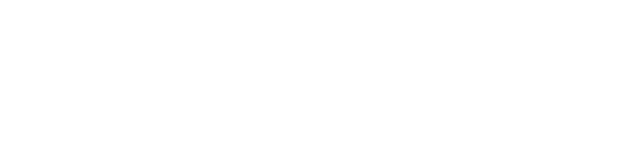
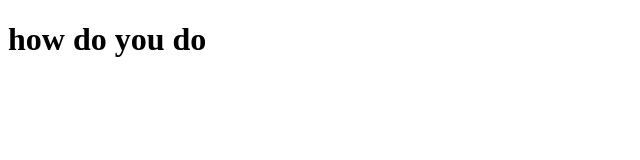
Before and after one commit to dushyantkumar4/trial-folder, a plain HTML site: page index.html in a window 1280 px wide. Shown: the whole page, without its empty margins (0-640 px from the left). Drawn offline with Linux system fonts and the light colour scheme.

Commit message:
add heading

```diff
--- a/index.html
+++ b/index.html
@@ -6,6 +6,6 @@
     <title>Document</title>
 </head>
 <body>
-
+    <h1>how do you do</h1>
 </body>
 </html>
```
